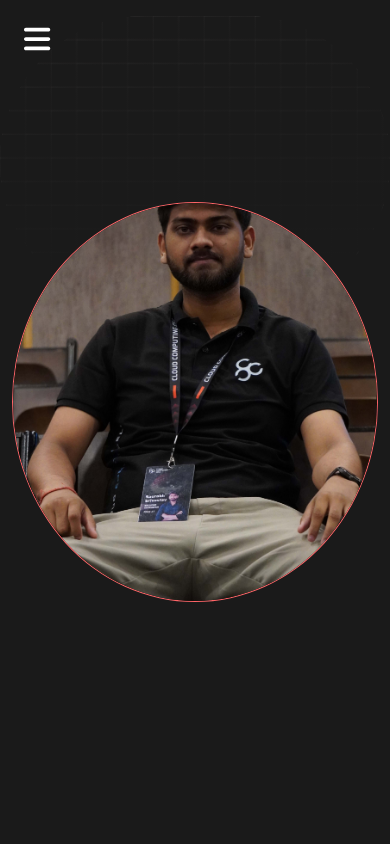
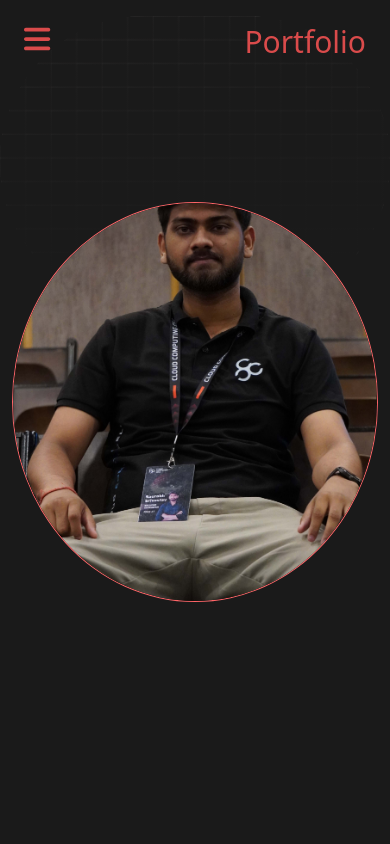
Before and after one commit to Saurabh12325/Portfolio, a React (Vite) app: page / in a window 390 px wide. Shown: the top 844 px of the page. Built offline with nearby package versions, Linux system fonts and the light colour scheme.

Commit message:
making responsive

```diff
--- /dev/null
+++ b/src/components/Loader/Loader.jsx
@@ -0,0 +1,13 @@
+
+import React from 'react';
+
+function Loader() {
+  return (
+    <div className="w-screen h-screen flex flex-col justify-center items-center bg-[#cb9191] text-white">
+      <div className="animate-spin rounded-full h-16 w-16 border-t-4 border-[#FF4D4D] mb-4"></div>
+      <p className='text-lg'>Loading Portfolio...</p>
+    </div>
+  );
+}
+
+export default Loader;
--- a/src/components/home/Home.jsx
+++ b/src/components/home/Home.jsx
@@ -1,10 +1,16 @@
-import React, { useState } from 'react';
+import React, { useState , useEffect} from 'react';
 import bg from "./images/bg.svg";
 import ss from "./images/ss.jpg";
-import { FontAwesomeIcon } from '@fortawesome/react-fontawesome';
-import { faBars, faCut } from '@fortawesome/free-solid-svg-icons';
 
+import Loader from '../Loader/Loader.jsx';
 function Home() {
+   const[loading, setLoading] = useState(true);
+     useEffect(() => {
+    const timer = setTimeout(() => setLoading(false), 2000);
+    return () => clearTimeout(timer);
+  }, []);
+
+  if (loading) return <Loader />;
 
 
     return (
--- a/src/components/navbar/Navbar.jsx
+++ b/src/components/navbar/Navbar.jsx
@@ -3,8 +3,6 @@ import React, { use, useState } from 'react'
 
 import { FontAwesomeIcon } from '@fortawesome/react-fontawesome';
 import { faBars, faCut } from '@fortawesome/free-solid-svg-icons';
-
-
 
 function Navbar() {
 
@@ -14,16 +12,16 @@ function Navbar() {
 
         <button
           onClick={() => setIsOpen(true)}
-          className='md:hidden fixed top-4 left-4 z-50 p-2 '
-        ><FontAwesomeIcon icon={faBars} className="text-white text-3xl" />
+          className='md:hidden fixed top-4 left-4 z-105 p-2 '
+        ><FontAwesomeIcon icon={faBars} className="text-[#da4b4b] text-3xl" />
                     </button>
                     <div className=''>
-                 <span className='text-white text-3xl absolute top-0 '>Portfolio</span>
+                 <span className='text-[#da4b4b] text-3xl absolute top-4 right-4 p-2 z-40  '>Portfolio</span>
              </div>
 
                     {
                         isOpen ? (
-                            <div className=' fixed top-0 left-0  md:hidden bg-black bg-opacity-80 z-110 flex items-center'>
+                            <div className=' fixed top-0 left-0  md:hidden  bg-opacity-80 z-110 flex items-center'>
                                 <div className='bg-[#da4b4b]  p-6 rounded-md relative flex flex-col items-center '>
                                     <button
                                         onClick={() => setIsOpen(false)}
@@ -33,7 +31,7 @@ function Navbar() {
                                     </button>
                                     <h2 className='text-black  text-xl font-extrabold mb-6'>My Portfolio</h2>
                                     <ul className='flex flex-col items-center gap-4 font-semibold text-white'>
-                                        <li>Home</li>
+                                         <li>Home</li>
                                         <li>About</li>
                                         <li>Projects</li>
                                         <li>Contact</li>
```
